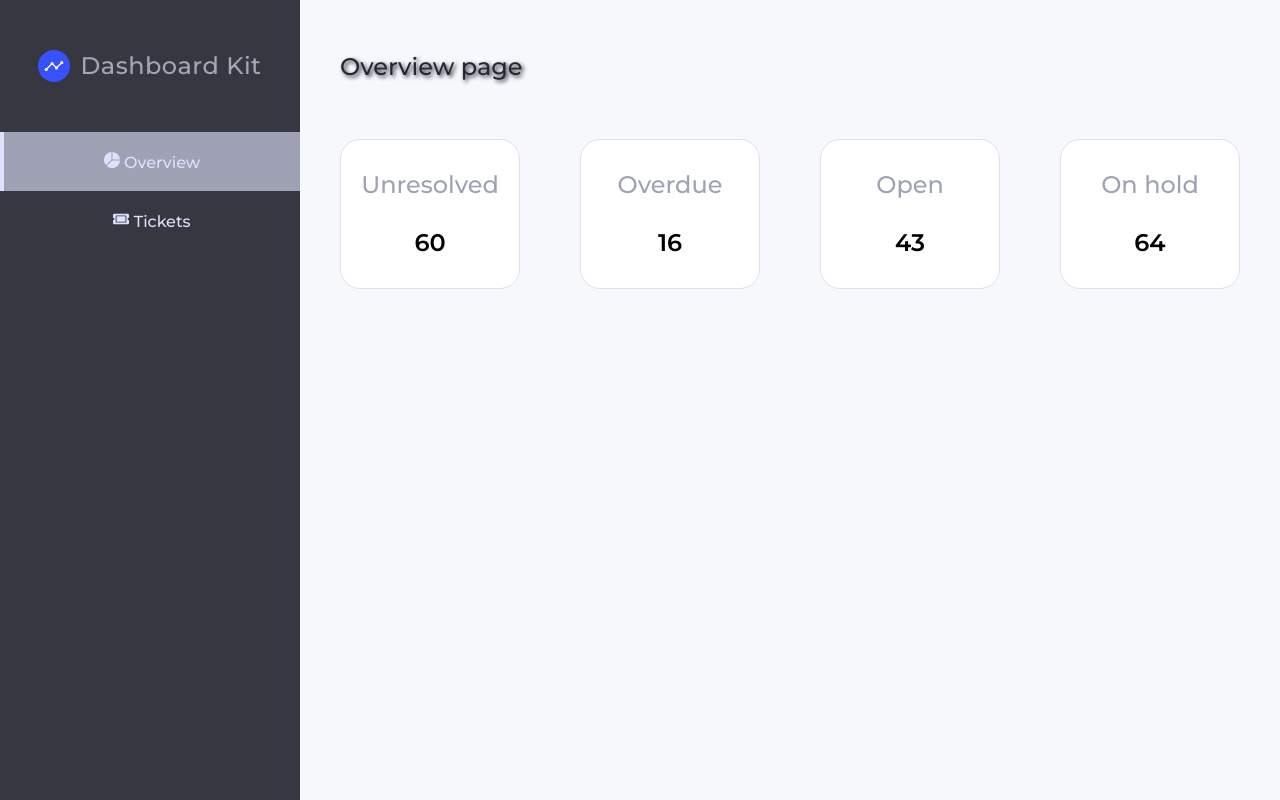
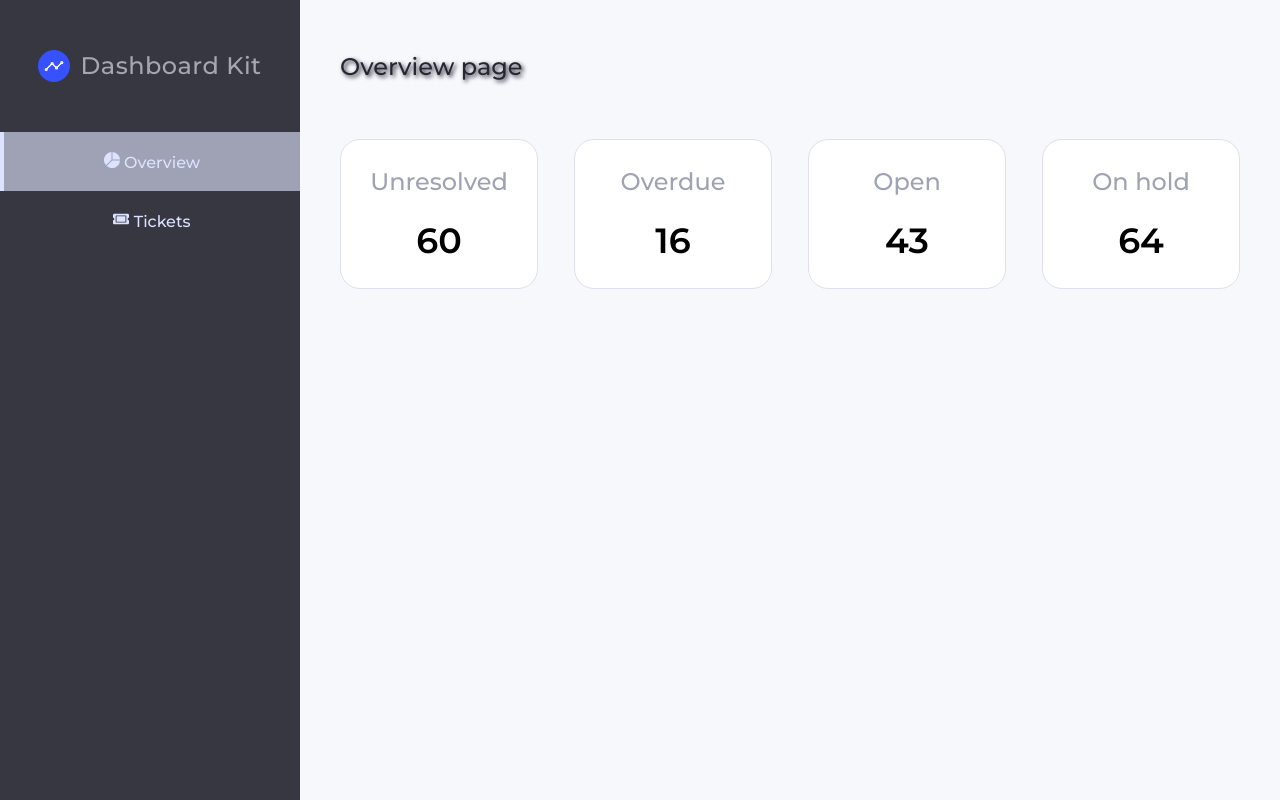
Before and after one commit to DonquixoteSabo/Admin-Dashboard, a React (Create React App) app: page /overview in a window 1280 px wide. Built offline with nearby package versions, Linux system fonts and the light colour scheme.

Commit message:
feat: :lipstick: Add card styles

```diff
--- a/src/assets/styles/my-theme.ts
+++ b/src/assets/styles/my-theme.ts
@@ -17,6 +17,7 @@ const theme: DefaultTheme = {
     m: '16px',
     l: '18px',
     xl: '24px',
+    xxl: '35px',
   },
 };
 
--- a/src/types/styled.d.ts
+++ b/src/types/styled.d.ts
@@ -18,6 +18,7 @@ declare module 'styled-components' {
       m: string;
       l: string;
       xl: string;
+      xxl: string;
     };
   }
 }
--- a/src/views/Overview/index.tsx
+++ b/src/views/Overview/index.tsx
@@ -21,7 +21,7 @@ export const Wrapper = styled.div`
 
 export const Card = styled.li`
   display: block;
-  width: 20%;
+  width: 22%;
   height: 150px;
   display: flex;
   flex-direction: column;
@@ -38,6 +38,7 @@ export const Card = styled.li`
   }
   .value {
     font-weight: 600;
+    font-size: ${({ theme }) => theme.fontSize.xxl};
   }
 `;
 
```
